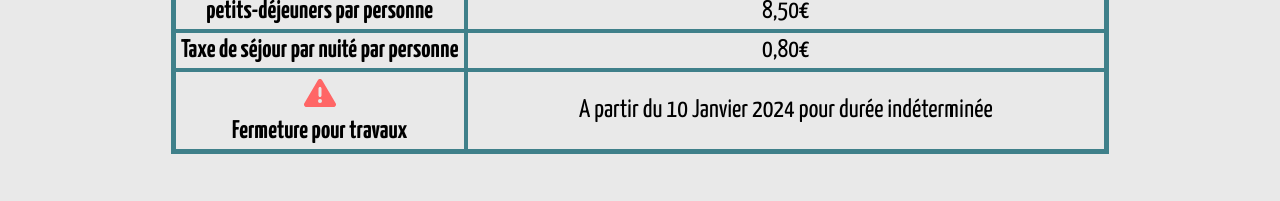
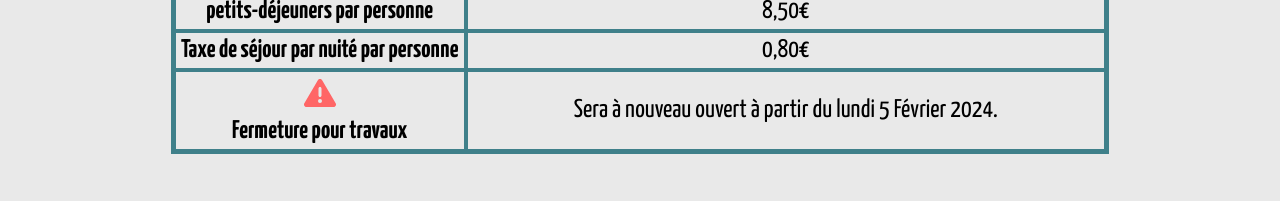
Before and after one commit to mel0ness/Lhotel-React, a React (Vite) app: page /Tarifs in a window 1280 px wide. Shown: the part 493-694 px from the top of the page. Built offline with nearby package versions, Linux system fonts and the light colour scheme.

Commit message:
Dates de réouverture

```diff
--- a/src/Components/warning/index.jsx
+++ b/src/Components/warning/index.jsx
@@ -5,7 +5,7 @@ const Warning = (Props) => {
     return (<div className={"warning-"+Props.style}>
 <img src={warning} alt="warning" className={"warningimg-"+Props.style} />
 <div className={"warningtxt-"+Props.style}>
-    Lhotel sera fermé à partir du 10 Janvier 2024 et pour un durée indéterminée pour cause de travaux.
+    Lhotel ne sera ouvert qu&apos;à partir du lundi 5 Février 2024.
 </div>
     </div>)
 }
--- a/src/Features/Validation/validation.js
+++ b/src/Features/Validation/validation.js
@@ -8,8 +8,14 @@ if(Date.parse(e) < Date.parse(tomorrow) || Date.parse(e) >= Date.parse(h)) {
     f(true)
     g(false)
 }
-else if (Date.parse("2024-01-10") <= Date.parse(e)) {
-f(true)
+else if (Date.parse("2024-02-05") <= Date.parse(e)) {
+
+f(false)
+g(false)
+}
+else if (Date.parse("2024-02-05") > Date.parse(e)) {
+
+f(false)
 g(true)
 }
 // else if (Date.parse("2023-10-29") < Date.parse(h) && Date.parse(h) <= Date.parse("2023-11-06")) {
--- a/src/Pages/Tarifs/index.jsx
+++ b/src/Pages/Tarifs/index.jsx
@@ -36,7 +36,7 @@ const Tarifs = () => {
       </tr>
       <tr>
         <th scope="row" rowSpan="1" className="flexRow"><img src={warning} alt="warning" className="warningtarifs" />Fermeture pour travaux</th>
-        <td>A partir du 10 Janvier 2024 pour durée indéterminée</td>
+        <td>Sera à nouveau ouvert à partir du lundi 5 Février 2024.</td>
       </tr>
     </table>
 
@@ -66,7 +66,7 @@ const Tarifs = () => {
       </tr>
       <tr>
         <th scope="row" className="flexRow"><img src={warning} alt="warning" className="warningtarifs" />Fermeture pour travaux</th>
-        <td colSpan="4">A partir du 10 Janvier 2024 pour durée indéterminée</td>
+        <td colSpan="4">Sera à nouveau ouvert à partir du lundi 5 Février 2024.</td>
       </tr>
       </tbody>
     </table>
```
